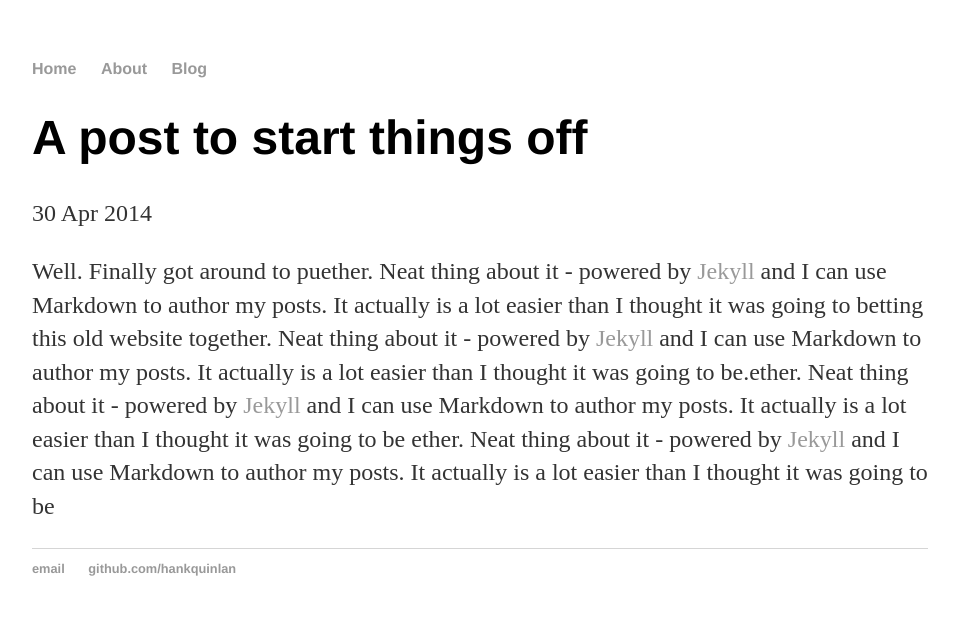
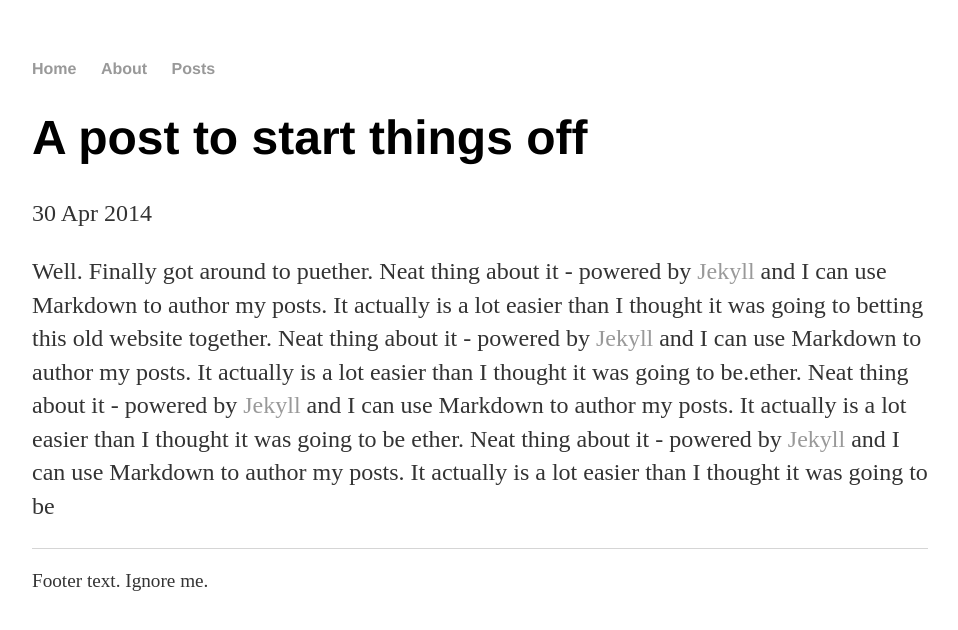
Before and after one commit to cdschill/cdschill.github.io, a Jekyll site: the page built from _posts/2019-01-14-first-post.md, in a window 1280 px wide. Shown: the top 630 px of the page, without its empty margins (160-1118 px from the left). Built offline with Jekyll 4.4.1, drawn with Linux system fonts in a browser that asks for light colours.

Commit message:
Spacing change.

```diff
--- a/_layouts/default.html
+++ b/_layouts/default.html
@@ -10,7 +10,7 @@
           <ul>
               <li><a href="/">Home</a></li>
               <li><a href="/about">About</a></li>
-	        		<li><a href="/blog">Blog</a></li>
+              <li><a href="/blog">Posts</a></li>
           </ul>
       </nav>
       <div class="container">
@@ -19,10 +19,7 @@
 
       </div><!-- /.container -->
       <footer>
-	    		<ul>
-	        		<li><a href="mailto:hankquinlanhub@gmail.com">email</a></li>
-	        		<li><a href="https://github.com/hankquinlan">github.com/hankquinlan</a></li>
-				</ul>
+          <p>Footer text. Ignore me.</p>
       </footer>
       </body>
 </html>
```
Lines whose indentation alone changed are shown as unchanged.
